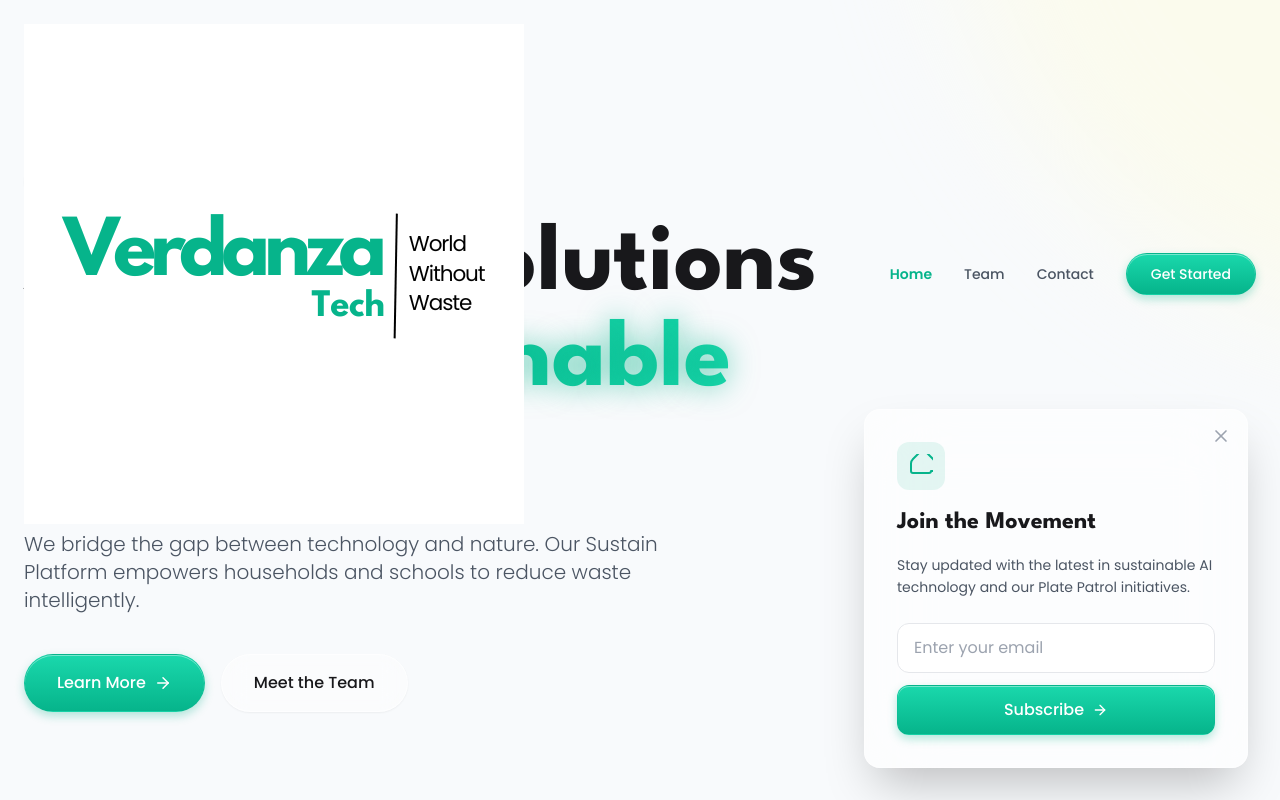
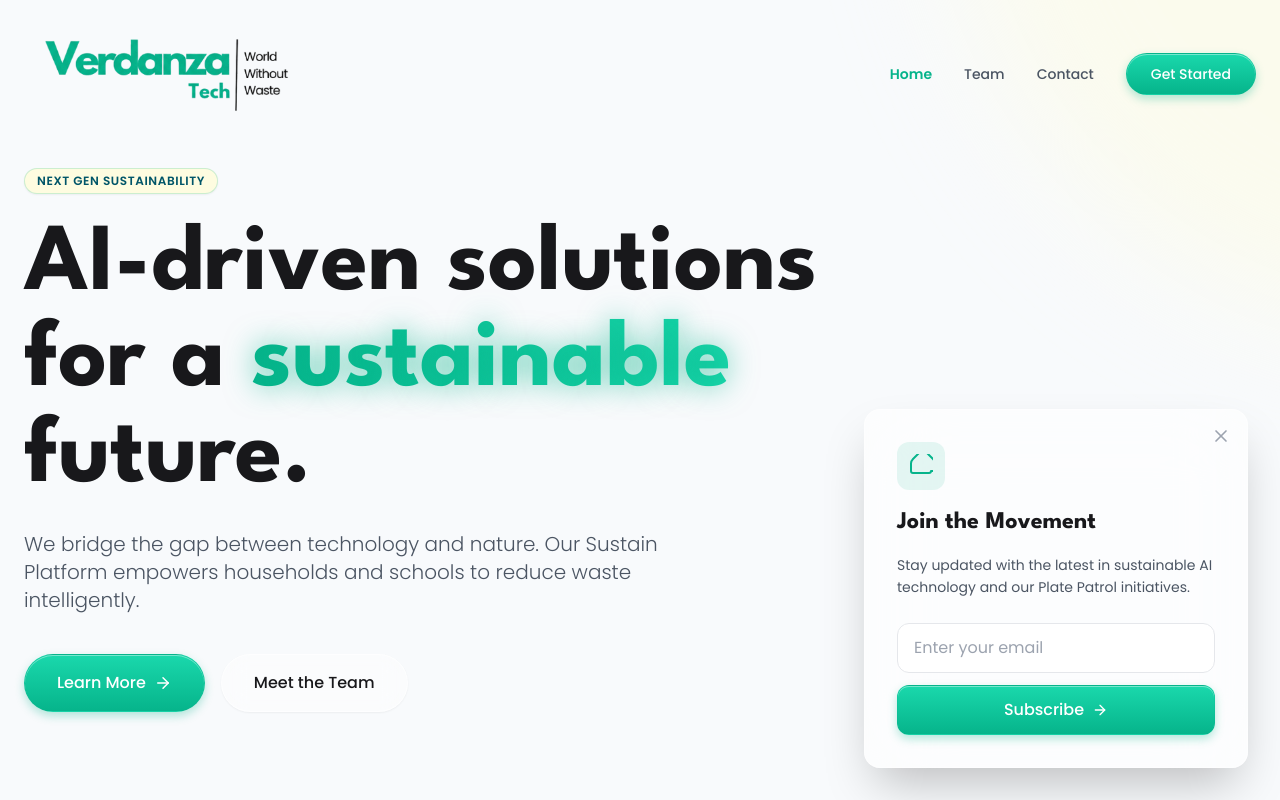
Before and after one commit to Matthew-Tian5/Verdanza-, a React (Vite) app: page / in a window 1280 px wide. Shown: the top 800 px of the page. Built offline with nearby package versions, Linux system fonts and the light colour scheme.

Commit message:
added the clear images to the website

```diff
--- a/components/Footer.tsx
+++ b/components/Footer.tsx
@@ -9,7 +9,7 @@ const Footer: React.FC = () => {
       <div className="max-w-7xl mx-auto px-6 grid md:grid-cols-4 gap-8">
         <div className="col-span-1 md:col-span-2">
           <img
-            src="https://via.placeholder.com/200x80?text=Verdaza+Tech+Logo"
+            src="/images/Verdanza logo clear.png"
             alt="Verdaza Tech"
             className="h-10 w-auto mb-6 opacity-80"
           />
--- a/components/Navbar.tsx
+++ b/components/Navbar.tsx
@@ -41,9 +41,9 @@ const Navbar: React.FC = () => {
       <div className="max-w-7xl mx-auto px-6 flex items-center justify-between">
         <NavLink to="/" className="flex items-center gap-1 group">
           <img
-            src="/images/Copy of Verdanza Tech Logo.png"
+            src="/images/Verdanza logo clear.png"
             alt="Verdaza Tech"
-            className="h-25 w-auto object-contain"
+            className="h-[100px] w-auto object-contain"
           />
         </NavLink>
 
```
Also changed, not shown: images/Verdanza logo clear.png (added).
